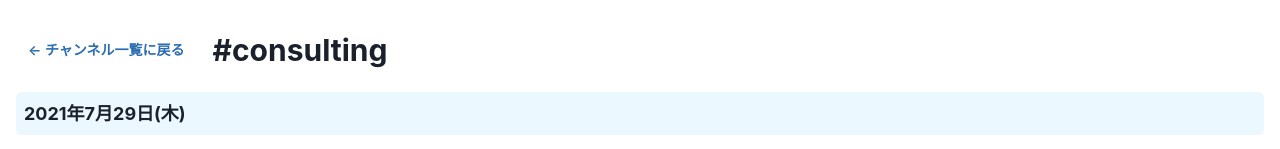
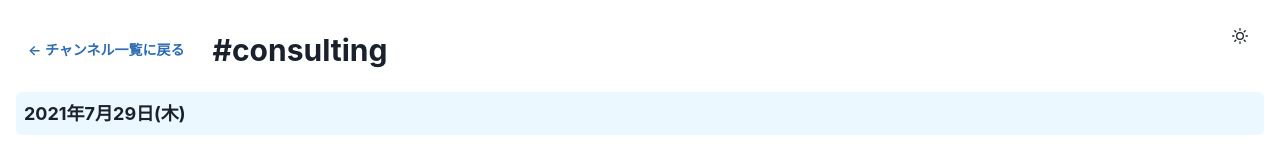
Before and after one commit to noy4/slowly-birds-viewer, a React (Vite) app: page /#/channel/consulting in a window 1280 px wide. Shown: the top 149 px of the page. Built offline with nearby package versions, Linux system fonts and the light colour scheme.

Commit message:
dark 見やすい message

```diff
--- a/package.json
+++ b/package.json
@@ -10,6 +10,7 @@
     "preview": "vite preview"
   },
   "dependencies": {
+    "@chakra-ui/icons": "^2.2.4",
     "@chakra-ui/react": "^2.10.5",
     "@emoji-mart/data": "^1.2.1",
     "@emoji-mart/react": "^1.1.1",
--- a/src/App.tsx
+++ b/src/App.tsx
@@ -1,13 +1,17 @@
-import { ChakraProvider, Container } from '@chakra-ui/react'
+import { ChakraProvider, Container, Box } from '@chakra-ui/react'
 import { HashRouter as Router, Routes, Route } from 'react-router-dom'
 import { ChannelList } from './components/ChannelList'
 import { ChannelView } from './components/ChannelView'
+import { ThemeToggle } from './components/ThemeToggle'
 
 function App() {
   return (
     <ChakraProvider>
       <Router>
         <Container maxW="container.xl" py={8}>
+          <Box position="fixed" top={4} right={4} zIndex={2}>
+            <ThemeToggle />
+          </Box>
           <Routes>
             <Route path="/" element={<ChannelList />} />
             <Route path="/channel/:channelName" element={<ChannelView />} />
--- a/src/components/ChannelView.tsx
+++ b/src/components/ChannelView.tsx
@@ -1,6 +1,6 @@
 import { useEffect, useState } from 'react'
 import { useParams, Link as RouterLink } from 'react-router-dom'
-import { Box, Stack, Heading, Text, Button, Flex, Modal, ModalOverlay, ModalContent, ModalBody, ModalCloseButton, Image, useDisclosure } from '@chakra-ui/react'
+import { Box, Stack, Heading, Text, Button, Flex, Modal, ModalOverlay, ModalContent, ModalBody, ModalCloseButton, Image, useDisclosure, useColorModeValue } from '@chakra-ui/react'
 import { formatMessageText, formatReaction } from '../utils/messageFormatter'
 import { SlackMessage, SlackUser } from '../types/slack'
 import { BASE_PATH } from '../config'
@@ -19,6 +19,12 @@ export function ChannelView() {
   const [users, setUsers] = useState<{ [key: string]: SlackUser }>({})
   const [selectedImage, setSelectedImage] = useState<string | null>(null)
   const { isOpen, onOpen, onClose } = useDisclosure()
+
+  // カラーモードに応じた色の定義
+  const dateBgColor = useColorModeValue('blue.50', 'blue.900')
+  const messageBgColor = useColorModeValue('white', 'gray.700')
+  const messageBorderColor = useColorModeValue('gray.200', 'gray.600')
+  const reactionBgColor = useColorModeValue('gray.100', 'gray.600')
 
   const handleImageClick = (url: string) => {
     setSelectedImage(url)
@@ -84,7 +90,7 @@ export function ChannelView() {
           {Object.entries(messages).map(([date, dailyMessages]) => (
             <Box key={date}>
               <Box
-                bg="blue.50"
+                bg={dateBgColor}
                 p={2}
                 borderRadius="md"
                 mb={4}
@@ -98,10 +104,11 @@ export function ChannelView() {
                   <Box
                     key={message.ts}
                     p={4}
-                    bg="white"
+                    bg={messageBgColor}
                     borderRadius="lg"
                     boxShadow="sm"
                     borderWidth="1px"
+                    borderColor={messageBorderColor}
                   >
                     <Text fontWeight="bold" mb={2}>
                       {users[message.user]?.real_name || message.user}
@@ -114,7 +121,7 @@ export function ChannelView() {
                         {message.reactions.map((reaction) => (
                           <Box
                             key={reaction.name}
-                            bg="gray.100"
+                            bg={reactionBgColor}
                             px={2}
                             py={1}
                             borderRadius="md"
--- /dev/null
+++ b/src/components/ThemeToggle.tsx
@@ -0,0 +1,51 @@
+import { Button, useColorMode, Icon, Tooltip } from '@chakra-ui/react'
+import { SunIcon, MoonIcon, SettingsIcon } from '@chakra-ui/icons'
+
+export const ThemeToggle = () => {
+  const { colorMode, setColorMode } = useColorMode()
+
+  const cycleColorMode = () => {
+    if (colorMode === 'light') {
+      setColorMode('dark')
+    } else if (colorMode === 'dark') {
+      setColorMode('light')
+    } else {
+      setColorMode('light')
+    }
+  }
+
+  const getIcon = () => {
+    switch (colorMode) {
+      case 'light':
+        return SunIcon
+      case 'dark':
+        return MoonIcon
+      default:
+        return SettingsIcon
+    }
+  }
+
+  const getTooltipLabel = () => {
+    switch (colorMode) {
+      case 'light':
+        return 'ライトモード(クリックでダークモードへ)'
+      case 'dark':
+        return 'ダークモード(クリックでライトモードへ)'
+      default:
+        return 'システム設定に従う(クリックでライトモードへ)'
+    }
+  }
+
+  return (
+    <Tooltip label={getTooltipLabel()}>
+      <Button
+        onClick={cycleColorMode}
+        size="md"
+        variant="ghost"
+        aria-label="テーマ切り替え"
+      >
+        <Icon as={getIcon()} />
+      </Button>
+    </Tooltip>
+  )
+}
--- a/src/main.tsx
+++ b/src/main.tsx
@@ -1,5 +1,6 @@
 import React from 'react'
 import { createRoot } from 'react-dom/client'
+import { ColorModeScript } from '@chakra-ui/react'
 import App from './App'
 
 const container = document.getElementById('root')
@@ -8,6 +9,7 @@ const root = createRoot(container)
 
 root.render(
   <React.StrictMode>
+    <ColorModeScript initialColorMode="system" />
     <App />
   </React.StrictMode>
 )
```
Also changed, not shown: 1 other file (tests, documents, lock files or other folders).
